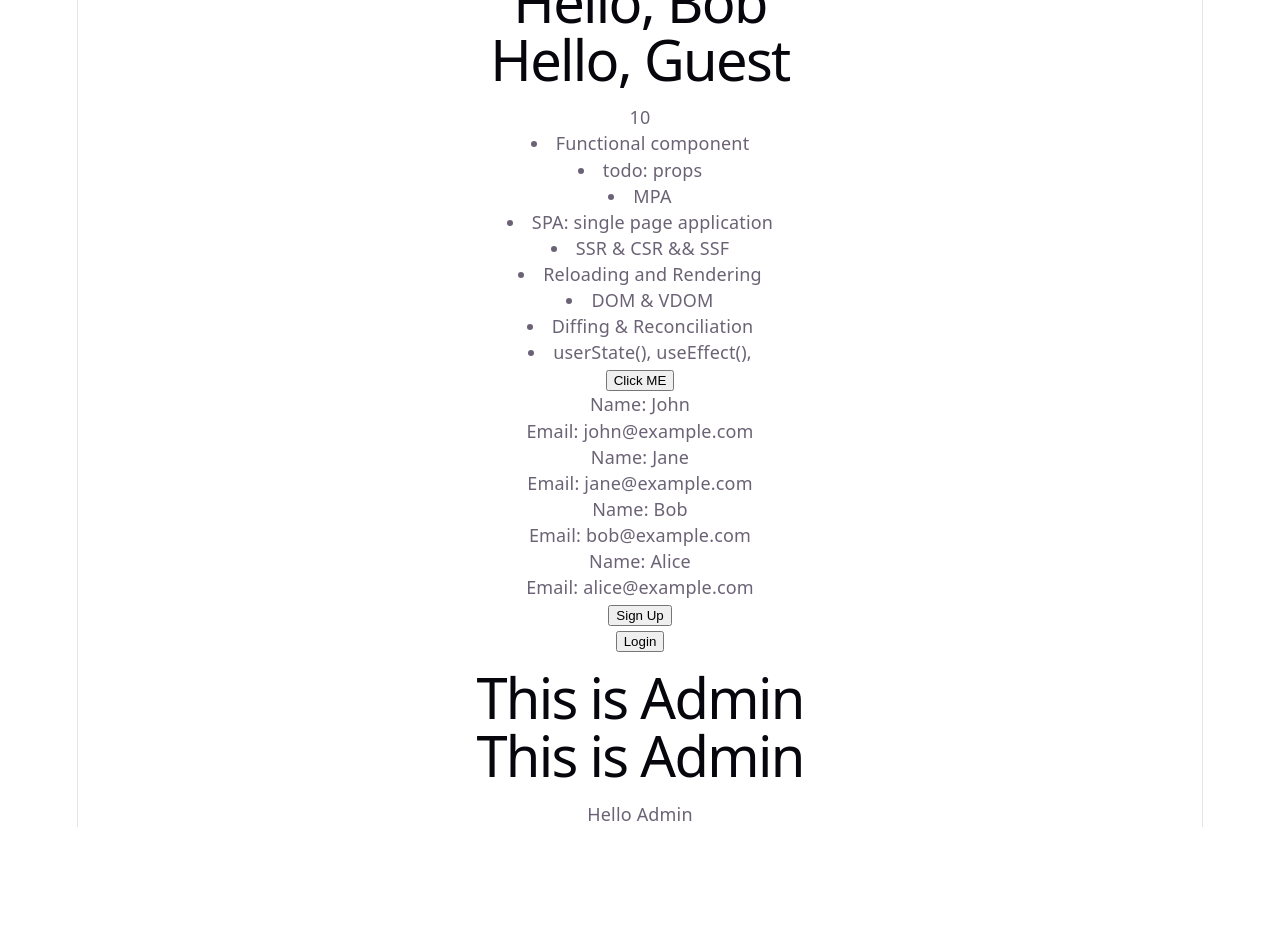
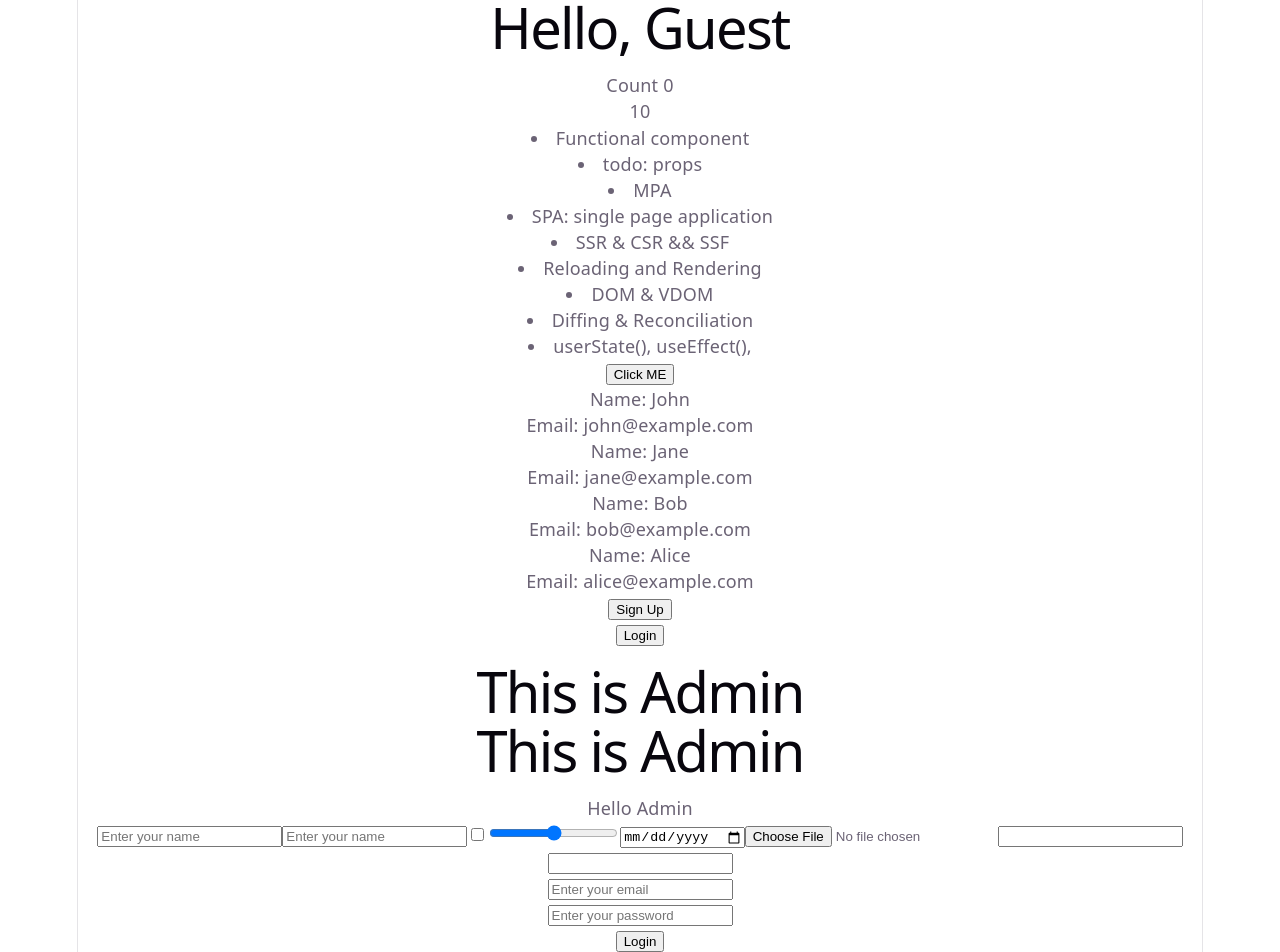
Before and after one commit to Sanjog-up/teams_react, a React (Vite) app: page / in a window 1280 px wide. Shown: the part 160-1112 px from the top of the page. Before the commit the page ends 987 px from the top, so only its background shows below. Built offline with nearby package versions, Linux system fonts and the light colour scheme.

Commit message:
add:form submit

```diff
--- a/src/App.jsx
+++ b/src/App.jsx
@@ -7,11 +7,17 @@ import UserProfile from './components/user-profile';
 import Greet from './components/greet';
 import Button from './components/button';
 import UserList from './components/user-list';
+import ShowCount from './components/show.component';
+import LoginFormComponent from './components/form-component';
 
 function App() {
   const onClick = () => {
     console.log("button clicked")
   }
+
+const [count, setCount] = useState(0);
+const [email, setEmail] = useState("");
+
 let x = 10;
 let users = [{name: "John",email: "john@example.com"}, {name: "Jane",email: "jane@example.com"}, {name: "Bob",email: "bob@example.com"}, {name: "Alice",email: "alice@example.com"}];
 // a ->b
@@ -33,13 +39,28 @@ const Admin = () => {
 const User = () => {
   return <h1>This is User</h1>
 }
+
+// let count = 0;
+
+console.log("rerender app component");
+
 const isAdmin = true;
+
   return (
-    <main>
-      <Greet name="John" age = {26} />
+    <main id = {"asf"} className= "abc">
+      <button onClick={()=> {
+        setCount(count + 1);
+        // count ++;
+      }}>
+        Increase {count}
+      </button>
+      <p>{email}</p>
+
+      {/* <Greet name="John" age = {26} /> */}
       <Greet name="Jane" age = {30} />
       <Greet name="Bob" age = {35} />
       <Greet />
+      <ShowCount count = {count} />
       <p>{x}</p>
       <li>Functional component</li>
       <li>todo: props</li>
@@ -66,6 +87,28 @@ const isAdmin = true;
     {isAdmin ? <Admin /> : <User />}
     {isAdmin && <Admin />}
     <p>{isAdmin ? "Hello Admin" : "Hello User"}</p>
+
+
+    <input
+    // input change event
+    onChange={(e) => {
+      // console.log(e.target.value);
+      setEmail(e.target.value);
+    }}
+    type="text"
+    placeholder='Enter your name'
+    name= "text"
+    />
+    <input type="text" placeholder='Enter your name' name= "text"/>
+    <input type= "checkbox"/>
+    <input type="range" min = {0} max = {100} />
+    <input type="date"/>
+    <input type="file"/>
+    <input type = "password"/>
+    <input type = "email"/>
+
+    <LoginFormComponent />
+
     </main>
   );
 
--- /dev/null
+++ b/src/components/form-component.jsx
@@ -0,0 +1,44 @@
+import { useState } from "react";
+
+
+const LoginFormComponent = () => {
+
+    const [email, setEmail] = useState("");
+    const [password, setPassword] = useState("");
+
+    const onEmailChange = (e) => {
+        setEmail(e.target.value);
+    }
+
+    const onPasswordChange = (e) => {
+        setPassword(e.target.value);
+    }
+
+    const onFormSubmit = (e) => {
+        e.preventDefault();
+        console.log("email", email);
+        console.log("password", password);
+    }
+    return (
+        <form
+        //  onReset={(e) => {
+          // console.log(e);
+        // }}
+        onSubmit={onFormSubmit}
+        >
+            <input
+            onChange={onEmailChange}
+            type="email" placeholder='Enter your email' name= "email"/>
+            <br/>
+            <input
+            onChange={onPasswordChange}
+            type = "password" placeholder='Enter your password' name= "password"/>
+
+            <br />
+            <button type="submit">Login</button>
+            {/* <button type="reset">Reset</button> */}
+        </form>
+    );
+}
+
+export default LoginFormComponent;
--- /dev/null
+++ b/src/components/show.component.jsx
@@ -0,0 +1,8 @@
+import React from "react";
+
+const ShowCount = ({ count }) => {
+    console.log("rerender count component");
+    return <div>Count {count}</div>
+};
+
+export default ShowCount;
```
